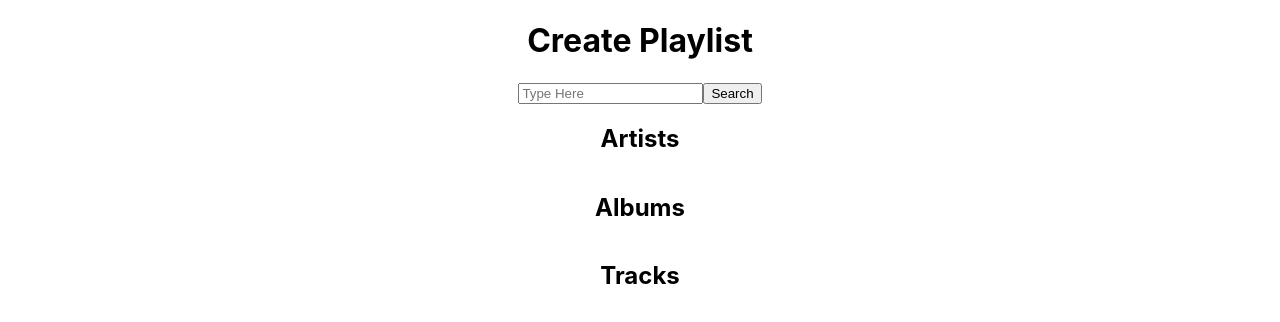
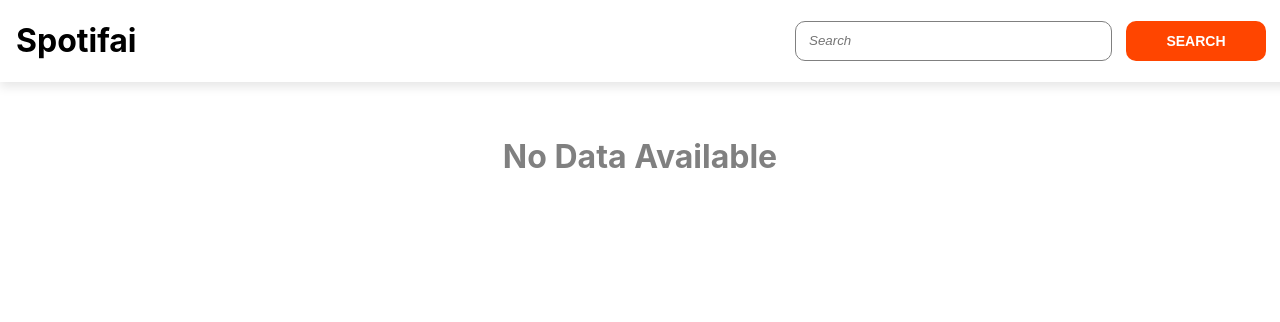
Before and after one commit to alphitardian/generasi-gigih-homework, a React (Create React App) app: page /callback in a window 1280 px wide. Shown: the top 322 px of the page. Built offline with nearby package versions, Linux system fonts and the light colour scheme.

Commit message:
Refine UI and add protection

```diff
--- a/src/components/card-container/style.css
+++ b/src/components/card-container/style.css
@@ -6,6 +6,7 @@
   padding: 1em;
   border-radius: 10px;
   box-shadow: 0 5px 10px rgb(173, 173, 173);
+  text-align: center;
 }
 
 .TrackTitleText {
--- a/src/components/image/style.css
+++ b/src/components/image/style.css
@@ -1,5 +1,8 @@
 .AlbumImg {
   width: 100%;
+  height: 320px;
   border-radius: 10px;
+  background-position: center center;
+  background-repeat: no-repeat;
   box-shadow: 0 2px 5px rgb(173, 173, 173);
 }
--- a/src/components/index.js
+++ b/src/components/index.js
@@ -1,5 +1,8 @@
 import Button from "./button";
 import Image from "./image";
 import CardContainer from "./card-container";
+import SearchForm from "./search-form";
+import NavBar from "./navbar";
+import TrackList from "./tracklist";
 
-export { Button, Image, CardContainer };
+export { Button, Image, CardContainer, SearchForm, NavBar, TrackList };
--- /dev/null
+++ b/src/components/navbar/index.js
@@ -0,0 +1,16 @@
+import React from "react";
+import { SearchForm } from "..";
+import "./style.css";
+
+function NavBar(props) {
+  const { handleChange, handleClick, inputValue } = props;
+
+  return (
+    <div className="Navbar">
+      <h1>Spotifai</h1>
+      <SearchForm placeholder="Search" handleChange={handleChange} value={inputValue} handleClick={handleClick} />
+    </div>
+  );
+}
+
+export default NavBar;
--- /dev/null
+++ b/src/components/navbar/style.css
@@ -0,0 +1,13 @@
+.Navbar {
+  background-color: white;
+  display: flex;
+  flex-direction: row;
+  align-items: center;
+  justify-content: space-between;
+  padding-left: 1em;
+  padding-right: 1em;
+  box-shadow: 0px 5px 10px rgb(231, 231, 231);
+  position: fixed;
+  top: 0;
+  width: 100%;
+}
--- /dev/null
+++ b/src/components/search-form/index.js
@@ -0,0 +1,22 @@
+import React from "react";
+import "./style.css";
+
+function SearchForm(props) {
+  const { handleChange, handleClick, value, placeholder } = props;
+
+  return (
+    <div className="Form">
+      <input
+        type="text"
+        placeholder={placeholder}
+        onChange={handleChange}
+        value={value}
+      />
+      <button onClick={handleClick} className="FormButton">
+        Search
+      </button>
+    </div>
+  );
+}
+
+export default SearchForm;
--- /dev/null
+++ b/src/components/search-form/style.css
@@ -0,0 +1,45 @@
+.Form {
+  display: flex;
+  flex-direction: row;
+  margin-right: 1em;
+}
+
+.FormButton {
+  width: 10em;
+  margin-left: 1em;
+  margin-right: 1em;
+  height: 40px;
+  border-radius: 10px;
+  background-color: orangered;
+  color: white;
+  font-size: 14px;
+  text-transform: uppercase;
+  font-weight: 800;
+  border: 0;
+}
+
+.FormButton:hover {
+  background-color: rgb(231, 62, 0);
+}
+
+.FormButton:active {
+  background-color: rgb(212, 57, 0);
+}
+
+input {
+  width: 300px;
+  border-radius: 10px;
+  margin-left: 1em;
+  outline: none;
+  padding-left: 1em;
+  border: 1px solid grey;
+}
+
+input[type="text"]:focus {
+  border-radius: 10px;
+  border: 1px solid orangered;
+}
+
+::placeholder {
+  font-style: italic;
+}
--- /dev/null
+++ b/src/components/tracklist/index.js
@@ -0,0 +1,14 @@
+import React from "react";
+import "./style.css";
+
+function TrackList(props) {
+  const { title, list } = props;
+  return (
+    <div className="ListContainer">
+      <h2>{title}</h2>
+      <div className="TrackList">{list}</div>
+    </div>
+  );
+}
+
+export default TrackList;
--- /dev/null
+++ b/src/components/tracklist/style.css
@@ -0,0 +1,10 @@
+.TrackList {
+  display: flex;
+  flex-wrap: wrap;
+  align-items: flex-center;
+  justify-content: center;
+}
+
+.ListContainer {
+  text-align: center;
+}
--- a/src/pages/home/index.js
+++ b/src/pages/home/index.js
@@ -1,5 +1,5 @@
 import React from "react";
-import { CardContainer } from "../../components/";
+import { CardContainer, NavBar, TrackList } from "../../components/";
 import axios from 'axios'
 import './style.css'
 
@@ -8,6 +8,7 @@ class Home extends React.Component {
     super(props)
     this.state = {
       query: "",
+      token: "",
       artistList: [],
       trackList: [],
       albumList: []
@@ -45,15 +46,28 @@ class Home extends React.Component {
       albumList: response.data.albums.items
     });
     console.log(response.data);
-    return response.data;
+  }
+
+  checkImageAvailability = (list) => {
+    let image = [];
+    if (list.images.length > 0) {
+      list.images.forEach((item) => {
+        image.push(item.url)
+      })
+    } else {
+      image = ""
+    }
+    return image;
   }
 
   getArtistList = (list) => {
     return list.map((item) => {
+      let image = this.checkImageAvailability(item);
+
       return (
         <CardContainer
-          imgUrl={item.images[0].url}
-          altImg="An Artist Image"
+          imgUrl={image[0]}
+          altImg={image[0] > 0 ? "An Artist Image" : "No Image Available"}
           artistName={item.type}
           trackTitle={item.name}
           btnName="Follow"
@@ -65,10 +79,12 @@ class Home extends React.Component {
 
   getAlbumList = (list) => {
     return list.map((item) => {
+      let image = this.checkImageAvailability(item);
+
       return (
         <CardContainer
-          imgUrl={item.images[0].url}
-          altImg="An Album Image"
+          imgUrl={image[0]}
+          altImg={image[0] > 0 ? "An Artist Image" : "No Image Available"}
           artistName={item.artists[0].name}
           trackTitle={item.name}
           btnName="Select"
@@ -82,17 +98,19 @@ class Home extends React.Component {
     return list.map((item) => {
       let artist = "";
       if (item.artists.length > 1) {
-        item.artists.map((value, index) => {
+        item.artists.forEach((value) => {
           artist += `${value.name} ft. `
         })
       } else {
         artist = item.artists[0].name;
       }
 
+      let image = this.checkImageAvailability(item.album);
+
       return (
         <CardContainer
-          imgUrl={item.album.images[0].url}
-          altImg="An Track Image"
+          imgUrl={image[0]}
+          altImg={image[0] > 0 ? "An Track Image" : "No Image Available"}
           artistName={artist}
           trackTitle={item.name}
           btnName="Select"
@@ -112,28 +130,38 @@ class Home extends React.Component {
     let token = this.getHashParam().access_token;
     let tokenType = this.getHashParam().token_type;
 
-    await this.getApiCall(this.state.query, token, tokenType);
+    this.setState({
+      token
+    });
+
+    if (this.state.query === "") {
+      alert("Please fill the search input first");
+    } else {
+      await this.getApiCall(this.state.query, this.state.token, tokenType);
+    }
   }
 
   render() {
+    let condition;
+    if (this.state.artistList.length > 0) {
+      condition = () => {
+        return (
+          <div>
+            <TrackList title="Artists" list={this.getArtistList(this.state.artistList)}/>
+            <TrackList title="Albums" list={this.getAlbumList(this.state.albumList)}/>
+            <TrackList title="Tracks" list={this.getTrackList(this.state.trackList)}/>
+          </div>
+        );
+      }
+    } else {
+      condition = () => <h1 className="NoDataPlaceholder">No Data Available</h1>
+    }
+
     return (
       <div>
-        <h1>Create Playlist</h1>
-        <div className="form">
-            <input type="text" placeholder="Type Here" onChange={this.handleChange} value={this.state.query}/>
-            <button onClick={this.handleClick}>Search</button>
-          </div>
-        <h2>Artists</h2>
-        <div className="TrackList">
-          {this.getArtistList(this.state.artistList)}
-        </div>
-        <h2>Albums</h2>
-        <div className="TrackList">
-          {this.getAlbumList(this.state.albumList)}
-        </div>
-        <h2>Tracks</h2>
-        <div className="TrackList">
-          {this.getTrackList(this.state.trackList)}
+        <NavBar handleChange={this.handleChange} inputValue={this.state.query} handleClick={this.handleClick}/>
+        <div className="SearchResult">
+          { condition() }
         </div>
       </div>
     );
--- a/src/pages/home/style.css
+++ b/src/pages/home/style.css
@@ -1,6 +1,10 @@
-.TrackList {
-  display: flex;
-  flex-wrap: wrap;
-  align-items: center;
-  justify-content: center;
+.SearchResult {
+  margin-top: 100px;
+  text-align: start;
+  padding: 1em;
 }
+
+.NoDataPlaceholder {
+  color: grey;
+  text-align: center;
+}
--- a/src/pages/signin/index.js
+++ b/src/pages/signin/index.js
@@ -1,37 +1,9 @@
 import React from "react";
 import { Button } from "../../components";
-import axios from "axios";
 import "./style.css";
 
 class SignIn extends React.Component {
-  state = {
-    authToken: "",
-  };
-
-  handleClick = async () => {
-      try {
-        axios.get('https://accounts.spotify.com/authorize?', {
-          params: {
-              client_id: process.env.REACT_APP_SPOTIFY_CLIENT_ID,
-              response_type: "token",
-              redirect_uri: "http://localhost:3000/callback",
-              scope: "playlist-modify-private"
-          }
-        })
-        .then((response) => {
-          this.setState({
-            authToken: response.data
-          })
-          console.log(response);
-        })
-
-      } catch (error) {
-        console.log(error);
-      }
-  };
-
   render() {
-
     const apiScope = "playlist-modify-private"
     const redirectURI = "http://localhost:3000/callback"
     const linkURL = `https://accounts.spotify.com/en/authorize?client_id=${process.env.REACT_APP_SPOTIFY_CLIENT_ID}&response_type=${"token"}&redirect_uri=${redirectURI}&scope=${apiScope}`
@@ -40,7 +12,6 @@ class SignIn extends React.Component {
       <div className="SignIn">
         <Button
           name="Sign In"
-          onClick={this.handleClick}
           link={linkURL}
         />
       </div>
```
